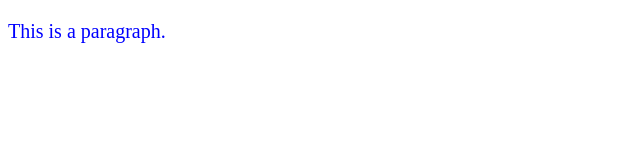
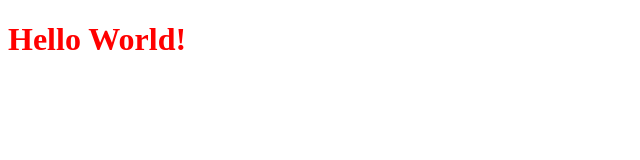
Before and after one commit to David-E-Alvarez/Conquer, a plain HTML site: page index.html in a window 1280 px wide. Shown: the whole page, without its empty margins (0-640 px from the left). Drawn offline with Linux system fonts and the light colour scheme.

Commit message:
removed p element and replaced with h1 hello world

```diff
--- a/index.html
+++ b/index.html
@@ -8,7 +8,7 @@
 </head>
 
 <body>
-    <p id='some-paragraph'>This is a paragraph.</p>
+    <h1>Hello World!</h1>
 </body>
 
 </html>
```
